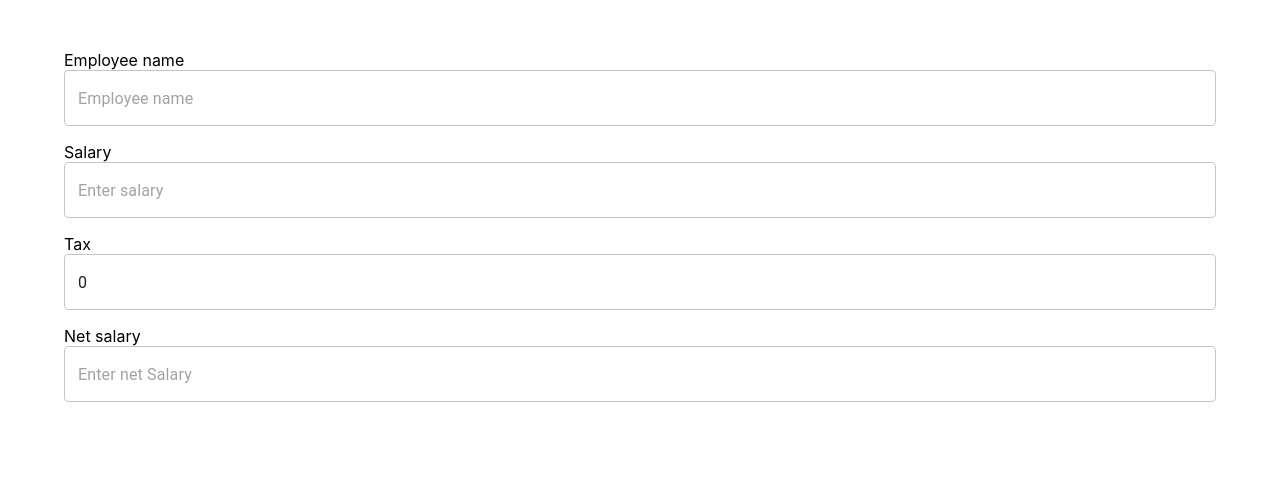
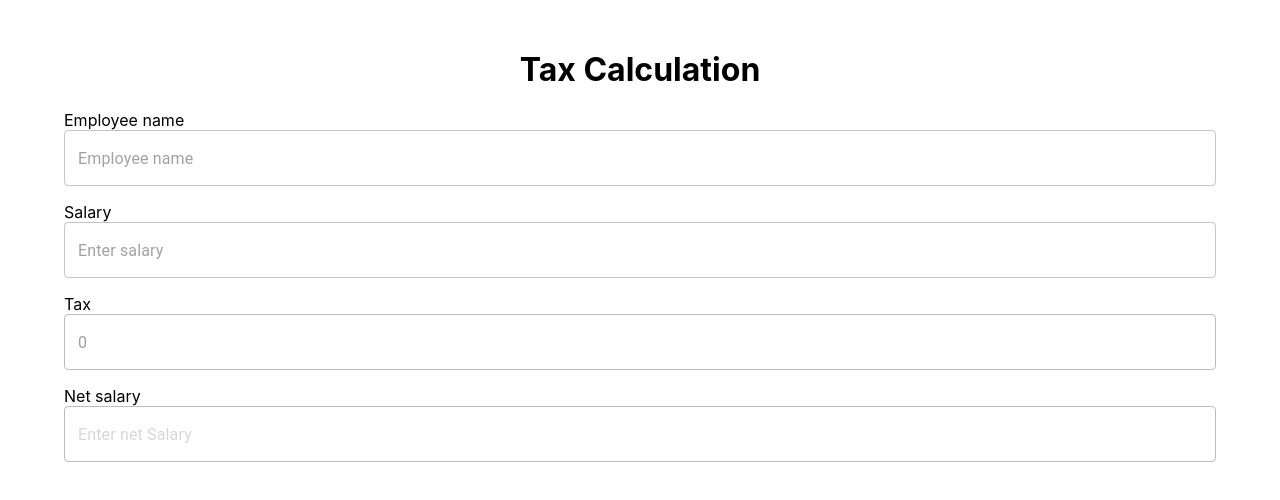
Before and after one commit to Deewiliams/tax-calculation, a React (Create React App) app: page / in a window 1280 px wide. Shown: the top 500 px of the page. Built offline with nearby package versions, Linux system fonts and the light colour scheme.

Commit message:
cleaned the code

```diff
--- a/src/Page/Form.jsx
+++ b/src/Page/Form.jsx
@@ -30,6 +30,7 @@ export default function Form() {
   return (
     <Container>
       <Box sx={{ flexGrow: 1, marginTop: "50px" }}>
+      <h1 style={{textAlign: "center"}} >Tax Calculation</h1>
         <Grid container spacing={2}>
           <Grid item xs={12}>
             <label>Employee name</label>
@@ -61,6 +62,7 @@ export default function Form() {
               placeholder="Enter tax"
               variant="outlined"
               type="number"
+              disabled
               value={tax}
               onChange={(e) => setTax(e.target.value)}
             />
@@ -73,6 +75,7 @@ export default function Form() {
               placeholder="Enter net Salary"
               variant="outlined"
               type="number"
+              disabled
               value={netSalary}
               onChange={(e) => setNetSalary(e.target.value)}
             />
```
